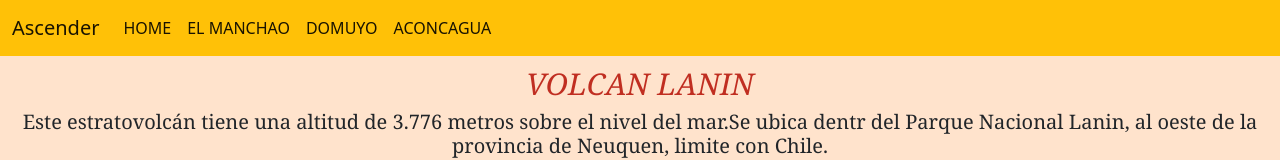
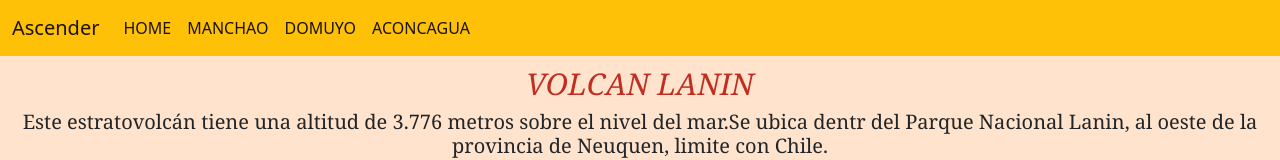
Before and after one commit to MartinRieta/Ascender, a plain HTML site: page pages/lanin.html in a window 1280 px wide. Shown: the top 160 px of the page. Drawn offline with nearby package versions, Linux system fonts and the light colour scheme.

Commit message:
correcion pagina lanin

```diff
--- a/pages/lanin.html
+++ b/pages/lanin.html
@@ -30,7 +30,7 @@
                   <a class="nav-link active" aria-current="page" href="../index.html">HOME</a>
                 </li>
                 <li class="nav-item">
-                    <a class="nav-link active" aria-current="page" href="manchao.html">EL MANCHAO</a>
+                  <a class="nav-link active" aria-current="page" href="manchao.html">MANCHAO</a>
                 </li>
                 <li class="nav-item">
                   <a class="nav-link active" aria-current="page" href="domuyo.html">DOMUYO</a>
```
Lines whose indentation alone changed are shown as unchanged.
